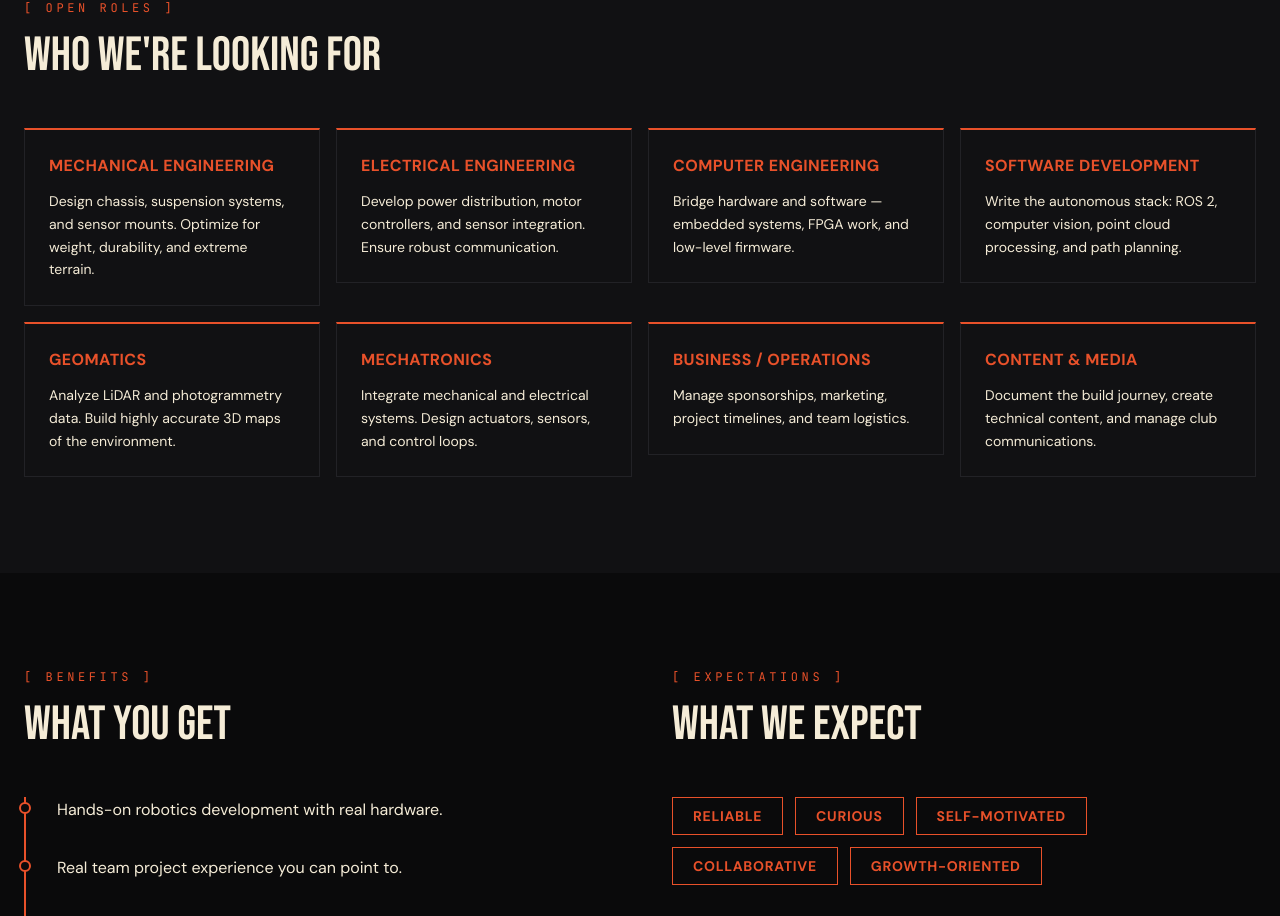
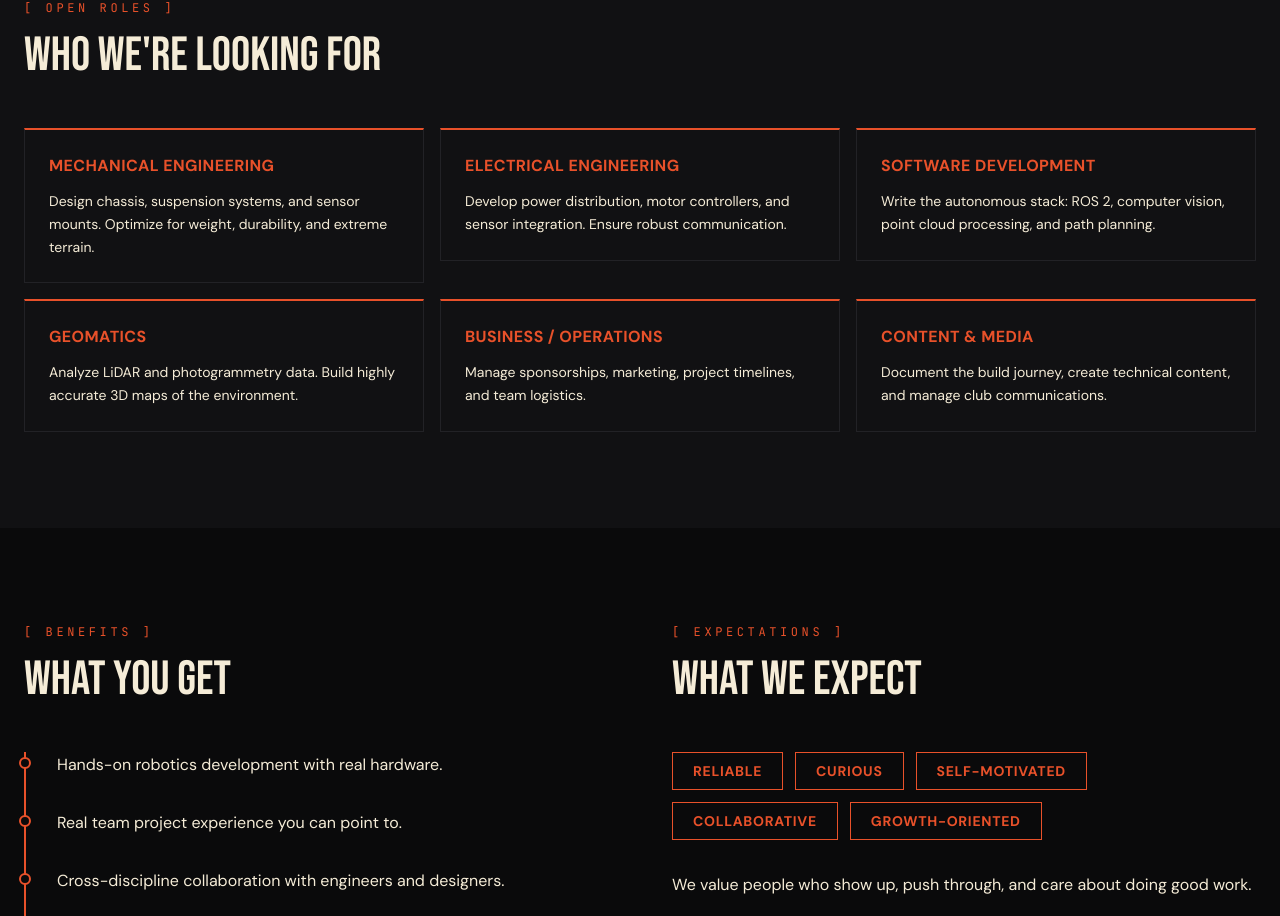
Before and after one commit to Robotics-Operation-Autonomous-Mapping/roam-frontend, a Next.js app: page /join in a window 1280 px wide. Shown: the part 896-1812 px from the top of the page. Built offline with nearby package versions, Linux system fonts and the light colour scheme; no server answers.

Commit message:
Reduce subteams to six: remove Computer Engineering and Mechatronics

```diff
--- a/app/join/page.tsx
+++ b/app/join/page.tsx
@@ -4,7 +4,7 @@ import JoinClient from "@/components/sections/join/JoinClient";
 export const metadata: Metadata = {
   title: "Join the Team | ROAM Robotics",
   description:
-    "Build the future of autonomous systems. Apply for mechanical, electrical, geomatics, software, controls, and system integration student engineering roles at ROAM Robotics.",
+    "Build the future of autonomous systems. Apply for mechanical, electrical, geomatics, software, and system integration student engineering roles at ROAM Robotics.",
   alternates: {
     canonical: "https://schulichroam.com/join",
   },
--- a/components/sections/application/constants.ts
+++ b/components/sections/application/constants.ts
@@ -5,14 +5,11 @@ export const DEPT_DESCRIPTIONS: Record<Department, string> = {
     "Design chassis, suspension systems, sensor mounts, and structural systems optimized for durability and terrain performance.",
   "Electrical Engineering":
     "Develop power systems, motor control, wiring architecture, battery systems, and reliable sensor communication.",
-  "Computer Engineering":
-    "Work on embedded systems, low-level hardware control, firmware, interfaces, and hardware-software integration.",
+
   "Software Development":
     "Build autonomy systems using ROS 2, computer vision, path planning, mapping pipelines, and rover intelligence.",
-  Geomatics:
+  "Geomatics":
     "Process LiDAR, photogrammetry, and spatial data to generate accurate 3D maps and digital twins.",
-  Mechatronics:
-    "Integrate sensors, actuators, controls, and mechanical systems into one coordinated rover platform.",
   "Business / Operations":
     "Lead sponsorships, partnerships, logistics, planning, timelines, budgeting, and internal organization.",
   "Content & Media":
@@ -22,10 +19,8 @@ export const DEPT_DESCRIPTIONS: Record<Department, string> = {
 export const DEPT_ICONS: Record<Department, string> = {
   "Mechanical Engineering": "⚙️",
   "Electrical Engineering": "⚡",
-  "Computer Engineering": "💾",
   "Software Development": "🤖",
   Geomatics: "🗺️",
-  Mechatronics: "🦾",
   "Business / Operations": "📊",
   "Content & Media": "🎥",
 };
@@ -72,26 +67,7 @@ export const TECH_QUESTIONS: Record<Department, TechQuestion[]> = {
       maxWords: 50,
     },
   ],
-  "Computer Engineering": [
-    {
-      key: "microcontroller",
-      label: "What is a microcontroller?",
-      placeholder: "Explain in your own words...",
-      maxWords: 50,
-    },
-    {
-      key: "firmware",
-      label: "What is firmware?",
-      placeholder: "In your own words...",
-      maxWords: 50,
-    },
-    {
-      key: "embedded_experience",
-      label: "Have you worked with embedded systems or hardware interfaces?",
-      placeholder: "Describe your experience...",
-      maxWords: 50,
-    },
-  ],
+
   "Software Development": [
     {
       key: "languages",
@@ -133,26 +109,7 @@ export const TECH_QUESTIONS: Record<Department, TechQuestion[]> = {
       maxWords: 50,
     },
   ],
-  Mechatronics: [
-    {
-      key: "feedback_control",
-      label: "What is feedback control?",
-      placeholder: "Explain in your own words...",
-      maxWords: 50,
-    },
-    {
-      key: "sensor_actuator",
-      label: "Give one example of a sensor and actuator working together.",
-      placeholder: "A real or hypothetical example...",
-      maxWords: 50,
-    },
-    {
-      key: "integrated_systems",
-      label: "Have you built any integrated systems before?",
-      placeholder: "Describe what you built...",
-      maxWords: 50,
-    },
-  ],
+
   "Business / Operations": [
     {
       key: "sponsors",
--- a/components/sections/application/types.ts
+++ b/components/sections/application/types.ts
@@ -1,10 +1,8 @@
 export type Department =
   | "Mechanical Engineering"
   | "Electrical Engineering"
-  | "Computer Engineering"
   | "Software Development"
   | "Geomatics"
-  | "Mechatronics"
   | "Business / Operations"
   | "Content & Media";
 
--- a/components/sections/join/RolesSection.tsx
+++ b/components/sections/join/RolesSection.tsx
@@ -32,7 +32,7 @@ export const RolesSection = () => (
         WHO WE&apos;RE LOOKING FOR
       </h2>
 
-      <div className="flex md:grid md:grid-cols-2 lg:grid-cols-4 gap-4 overflow-x-auto pb-4 md:overflow-x-visible md:pb-0 snap-x snap-mandatory md:snap-none">
+      <div className="flex md:grid md:grid-cols-2 lg:grid-cols-3 gap-4 overflow-x-auto pb-4 md:overflow-x-visible md:pb-0 snap-x snap-mandatory md:snap-none">
         {ROLES.map((role, i) => (
           <div key={role.title} className="snap-start min-w-[280px] md:min-w-0">
             <RoleCard title={role.title} desc={role.desc} index={i} />
--- a/components/sections/join/constants.ts
+++ b/components/sections/join/constants.ts
@@ -8,20 +8,12 @@ export const ROLES = [
     desc: "Develop power distribution, motor controllers, and sensor integration. Ensure robust communication.",
   },
   {
-    title: "COMPUTER ENGINEERING",
-    desc: "Bridge hardware and software — embedded systems, FPGA work, and low-level firmware.",
-  },
-  {
     title: "SOFTWARE DEVELOPMENT",
     desc: "Write the autonomous stack: ROS 2, computer vision, point cloud processing, and path planning.",
   },
   {
     title: "GEOMATICS",
     desc: "Analyze LiDAR and photogrammetry data. Build highly accurate 3D maps of the environment.",
-  },
-  {
-    title: "MECHATRONICS",
-    desc: "Integrate mechanical and electrical systems. Design actuators, sensors, and control loops.",
   },
   {
     title: "BUSINESS / OPERATIONS",
```
